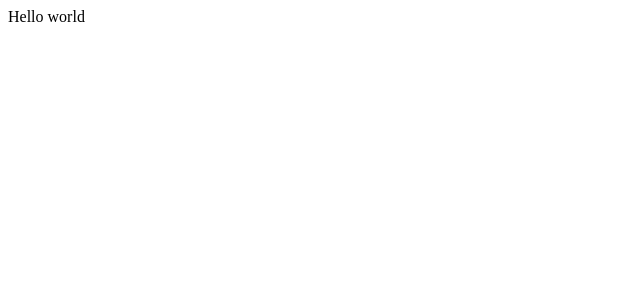
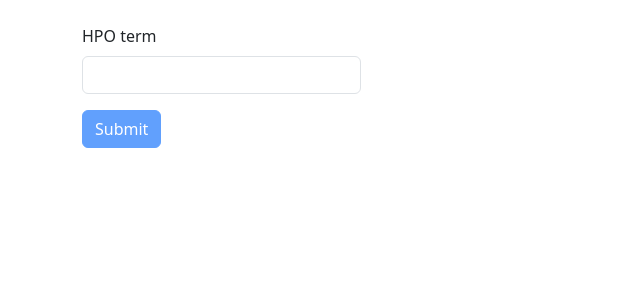
Before and after one commit to P2GX/hpo2hra, an Angular app: page / in a window 1280 px wide. Shown: the top 300 px of the page, without its empty margins (0-640 px from the left). Built offline with nearby package versions, Linux system fonts and the light colour scheme.

Commit message:
Add term ID form. Use Bootstrap.

```diff
--- a/package.json
+++ b/package.json
@@ -29,6 +29,7 @@
     "@angular/forms": "^21.1.0",
     "@angular/platform-browser": "^21.1.0",
     "@angular/router": "^21.1.0",
+    "bootstrap": "^5.3.8",
     "rxjs": "~7.8.0",
     "tslib": "^2.3.0"
   },
--- a/src/app/app.html
+++ b/src/app/app.html
@@ -1,5 +1,7 @@
-<main>
-Hello world
+<main class="container">
+  <div class="col-3">
+    <app-hpo-input-form />
+  </div>
 </main>
 
 <router-outlet />
--- a/src/app/app.ts
+++ b/src/app/app.ts
@@ -1,9 +1,10 @@
 import { Component, signal } from '@angular/core';
 import { RouterOutlet } from '@angular/router';
+import HpoInputFormComponent from './hpo-input-form/hpo-input-form';
 
 @Component({
   selector: 'app-root',
-  imports: [RouterOutlet],
+  imports: [RouterOutlet, HpoInputFormComponent],
   templateUrl: './app.html',
   styleUrl: './app.css'
 })
--- /dev/null
+++ b/src/app/hpo-input-form/hpo-input-form.html
@@ -0,0 +1,7 @@
+<form [formGroup]="userForm" (ngSubmit)="onSubmit()" class="mt-4">
+  <div class="mb-3">
+    <label for="name" class="form-label">HPO term</label>
+    <input id="termId" formControlName="termId" class="form-control" />
+  </div>
+  <button type="submit" class="btn btn-primary" [disabled]="!userForm.valid">Submit</button>
+</form>
--- /dev/null
+++ b/src/app/hpo-input-form/hpo-input-form.ts
@@ -0,0 +1,23 @@
+import { ChangeDetectionStrategy, Component, inject } from '@angular/core';
+import { FormBuilder, ReactiveFormsModule, Validators } from '@angular/forms';
+
+@Component({
+  selector: 'app-hpo-input-form',
+  standalone: true,
+  imports: [ReactiveFormsModule],
+  templateUrl: './hpo-input-form.html',
+  changeDetection: ChangeDetectionStrategy.OnPush,
+})
+export default class HpoInputFormComponent {
+  private fb = inject(FormBuilder);
+
+  protected userForm = this.fb.group({
+    termId: ['', [Validators.required, Validators.pattern('^HP:\\d{7}$')]],
+  });
+
+  protected onSubmit(): void {
+    if (this.userForm.valid) {
+      console.log(this.userForm.value);
+    }
+  }
+}
--- a/src/styles.css
+++ b/src/styles.css
@@ -1 +1 @@
-/* You can add global styles to this file, and also import other style files */
+@import 'bootstrap/dist/css/bootstrap.min.css';
```
Also changed, not shown: 1 other file (tests, documents, lock files or other folders).
